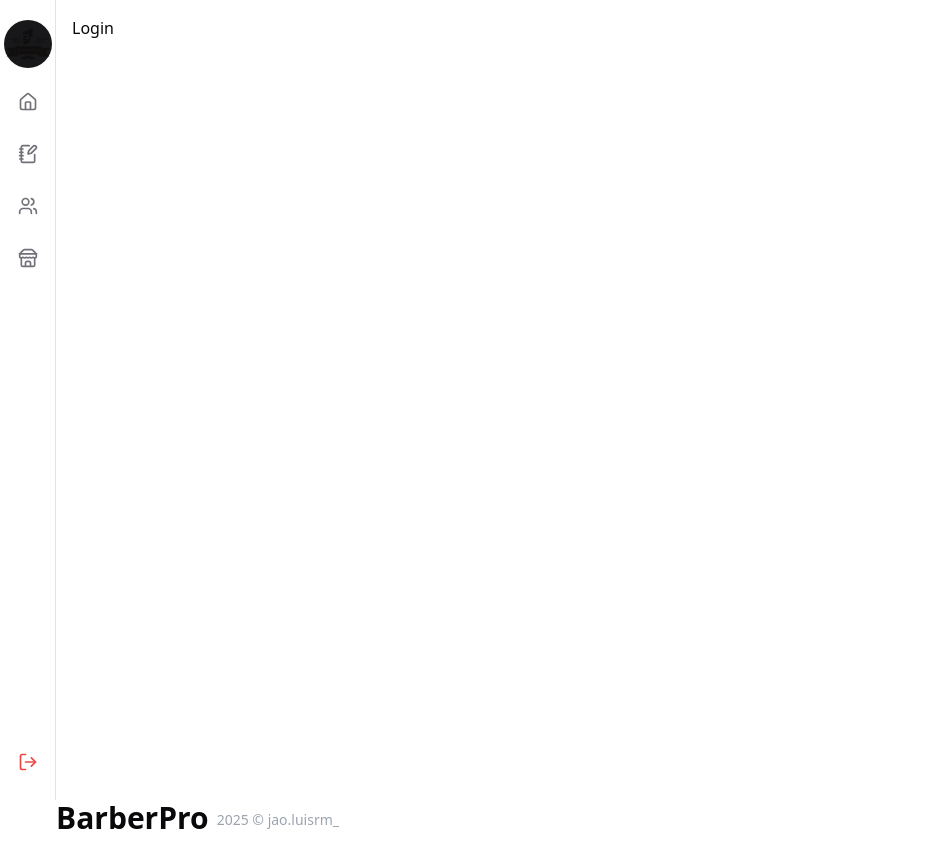
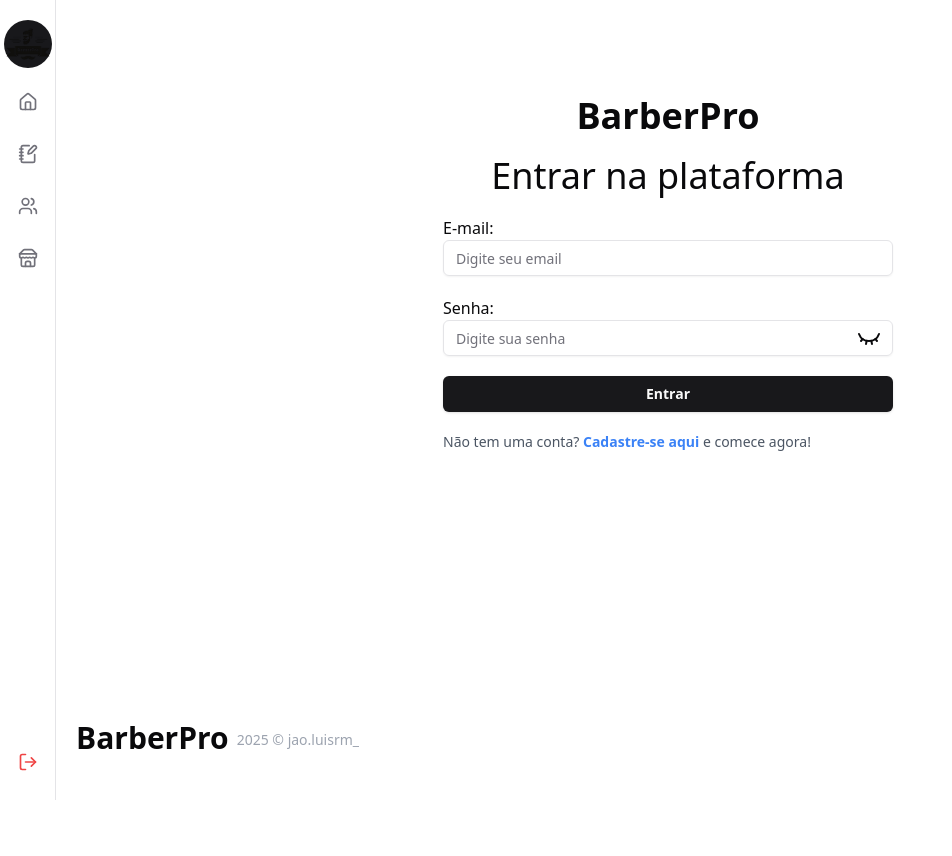
Before and after one commit to jooluisrm/barber-pro-barbearia, a Next.js app: page /login in a window 1280 px wide. Shown: the whole page, without its empty margins (0-952 px from the left). After the commit the page ends 800 px from the top, so only its background shows below. Built offline with nearby package versions, Linux system fonts and the light colour scheme.

Commit message:
tela de login feita

```diff
--- a/src/app/(pages)/login/page.tsx
+++ /dev/null
@@ -1,9 +0,0 @@
-const Login = () => {
-  return (
-    <main className="sm:ml-14 p-4 min-h-screen">
-        Login
-    </main>
-  );
-}
-
-export default Login;
--- a/src/app/(pages)/register/page.tsx
+++ /dev/null
@@ -1,20 +0,0 @@
-import { CardComponent } from "@/components/loginAndRegister/CardComponent";
-
-
-
-const Register = () => {
-    return (
-        <main className="sm:ml-14 p-4 min-h-screen">
-            <div>
-                <h1 className="text-3xl pb-6">Regitrar</h1>
-            </div>
-            <div className="flex justify-center">
-                <div className="lg:min-w-[1000px]">
-                    <CardComponent />
-                </div>
-            </div>
-        </main>
-    );
-}
-
-export default Register;
--- /dev/null
+++ b/src/app/(rotas)/login/page.tsx
@@ -0,0 +1,11 @@
+import { MainLogin } from "@/components/loginAndRegister/mainLogin";
+
+const Login = () => {
+    return (
+        <main className="sm:ml-14 p-4 min-h-[calc(100vh-80px)] flex flex-col items-center">
+            <MainLogin />
+        </main>
+    );
+}
+
+export default Login;
--- a/src/app/layout.tsx
+++ b/src/app/layout.tsx
@@ -37,11 +37,9 @@ export default function RootLayout({
           enableSystem
           disableTransitionOnChange
         >
-
           <Deshboard />
           {children}
           <Footer />
-
         </ThemeProvider>
       </body>
     </html>
--- a/src/app/page.tsx
+++ b/src/app/page.tsx
@@ -1,5 +1,4 @@
 import { ModeToggle } from "@/components/buttonTheme";
-import { Button } from "@/components/ui/button";
 
 const Home = () => {
   return (
--- a/src/components/footer/footer.tsx
+++ b/src/components/footer/footer.tsx
@@ -1,6 +1,6 @@
 export const Footer = () => {
     return (
-        <div className="container px-5 md sm:px-14 mx-auto pb-5 max-h-20 ">
+        <div className="container px-5 md sm:px-14 ml-5 pb-5 max-h-20">
             <div className="flex items-center gap-2">
                 <div className="text-3xl font-extrabold">
                     BarberPro
--- a/src/components/loginAndRegister/CardComponent.tsx
+++ b/src/components/loginAndRegister/CardComponentRegister.tsx
@@ -9,7 +9,7 @@ import {
 import { Input } from "../ui/input";
 import { Button } from "../ui/button";
 
-export const CardComponent = () => {
+export const CardComponentRegister = () => {
     return (
         <Card>
             <CardHeader>
--- /dev/null
+++ b/src/components/loginAndRegister/mainLogin.tsx
@@ -0,0 +1,56 @@
+"use client"
+
+import { Eye, EyeClosed } from "lucide-react";
+import { Button } from "../ui/button";
+import { Input } from "../ui/input";
+import { useState } from "react";
+
+export const MainLogin = () => {
+
+    const [mostrarSenha, setMostrarSenha] = useState(false);
+
+    const VerSenha = () => {
+        if (!mostrarSenha){
+            setMostrarSenha(true);
+        } else {
+            setMostrarSenha(false);
+        }
+    }
+
+    return (
+        <div className="min-w-[450px] mt-20">
+            <div className="text-center">
+                <div className="text-4xl font-extrabold pb-5">
+                    BarberPro
+                </div>
+                <h1 className="text-4xl pb-5">
+                    Entrar na plataforma
+                </h1>
+            </div>
+            <form className="flex flex-col gap-5">
+                <div>
+                    <label htmlFor="email">E-mail:</label>
+                    <Input id="email" placeholder="Digite seu email" />
+                </div>
+                <div>
+                    <label htmlFor="senha">Senha:</label>
+                    <div className="relative flex items-center">
+                        <Input
+                            id="senha"
+                            type={`${mostrarSenha ? "text" : "password"}`}
+                            placeholder="Digite sua senha"
+                            className="flex-1 pr-10"
+                        />
+                        <div className="absolute right-3" onClick={() => VerSenha()}>
+                            {!mostrarSenha ? <EyeClosed  /> : <Eye  />}
+                        </div>
+                    </div>
+                </div>
+                <Button className="font-bold">Entrar</Button>
+                <div className="text-sm dark:text-gray-400 text-gray-600">
+                    Não tem uma conta?  <span className="font-bold text-blue-500 cursor-pointer">Cadastre-se aqui</span> e comece agora!
+                </div>
+            </form>
+        </div>
+    );
+}
```
